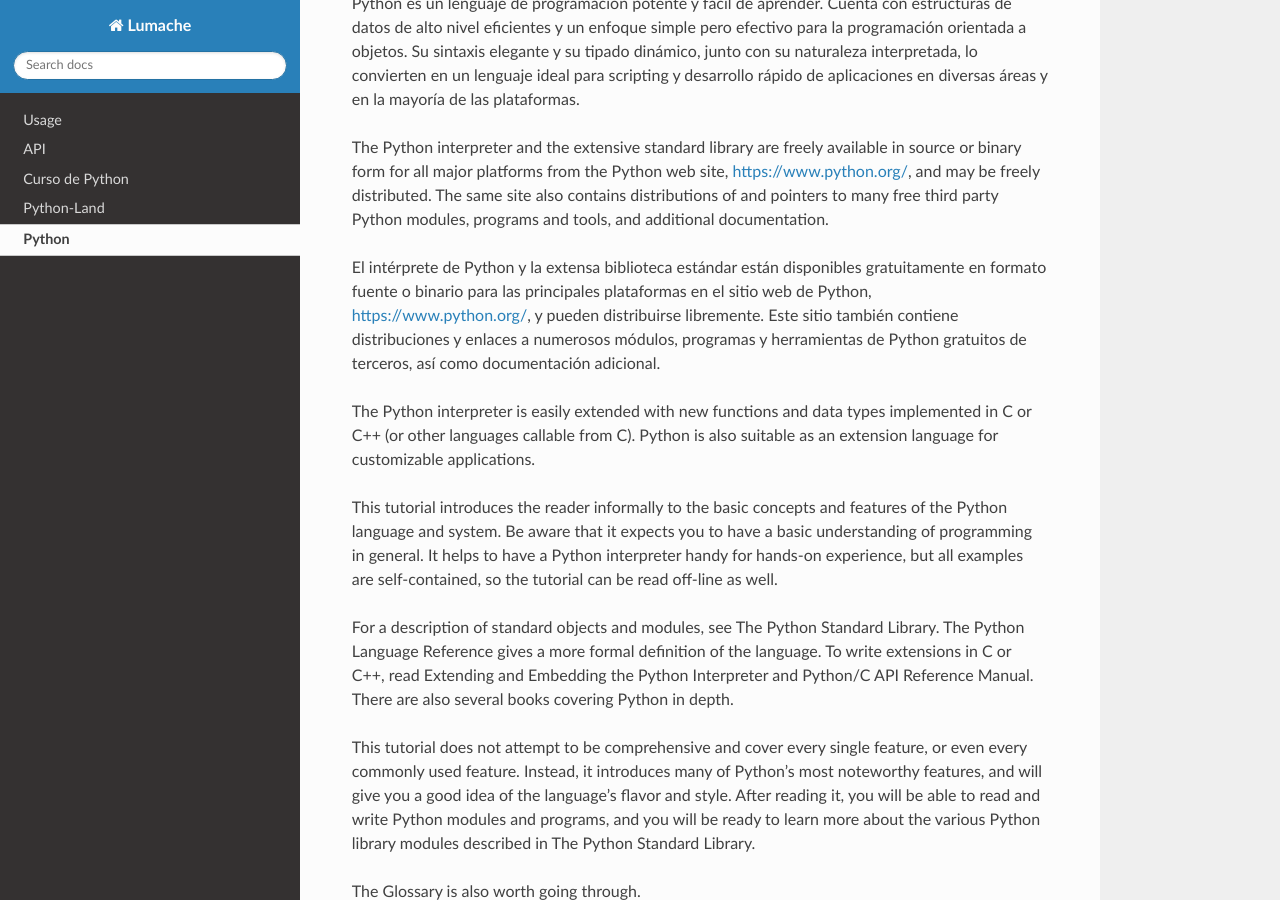
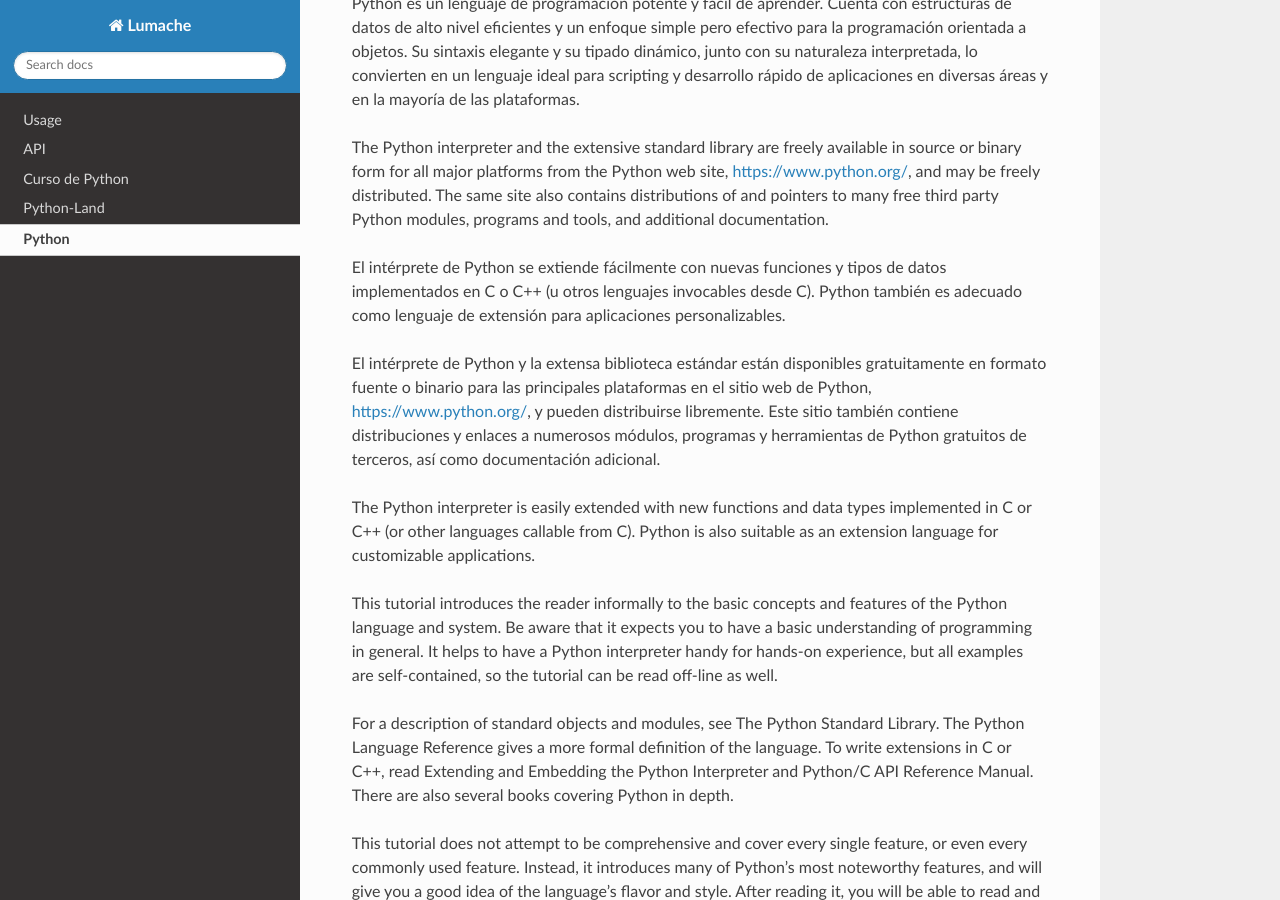
Before and after one commit to matecom57/santosg57-python, a Sphinx documentation site: the page built from docs/source/curso-python/docs.python.org/doc01.rst, in a window 1280 px wide and 900 px high, scrolled down 384 px. Built offline with Sphinx 7.4.7 and the Read the Docs theme 3.1.0, drawn with Linux system fonts in a browser that asks for light colours.

Commit message:
Test comité

```diff
--- a/docs/source/curso-python/docs.python.org/doc01.rst
+++ b/docs/source/curso-python/docs.python.org/doc01.rst
@@ -11,6 +11,9 @@ Python es un lenguaje de programación potente y fácil de aprender. Cuenta con
 
 
 The Python interpreter and the extensive standard library are freely available in source or binary form for all major platforms from the Python web site, https://www.python.org/, and may be freely distributed. The same site also contains distributions of and pointers to many free third party Python modules, programs and tools, and additional documentation.
+
+El intérprete de Python se extiende fácilmente con nuevas funciones y tipos de datos implementados en C o C++ (u otros lenguajes invocables desde C). Python también es adecuado como lenguaje de extensión para aplicaciones personalizables.
+
 
 El intérprete de Python y la extensa biblioteca estándar están disponibles gratuitamente en formato fuente o binario para las principales plataformas en el sitio web de Python, https://www.python.org/, y pueden distribuirse libremente. Este sitio también contiene distribuciones y enlaces a numerosos módulos, programas y herramientas de Python gratuitos de terceros, así como documentación adicional.
 
```
